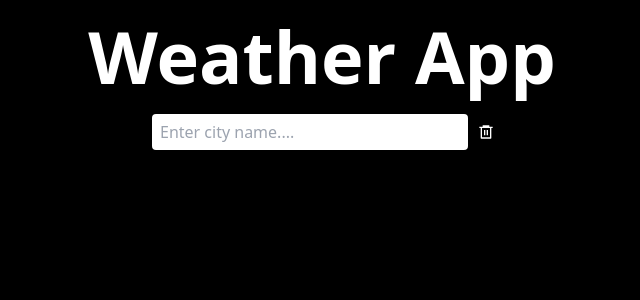
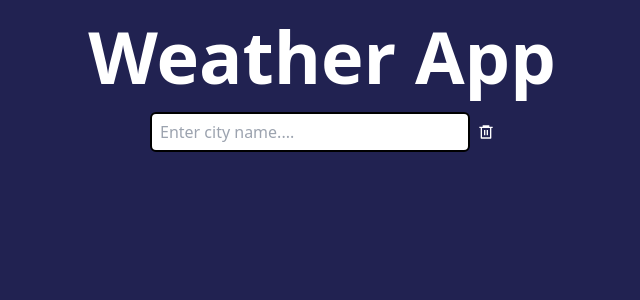
Before and after one commit to bimodwilaksono/weather-app, a React (Vite) app: page / in a window 1280 px wide. Shown: the top 300 px of the page, without its empty margins (318-958 px from the left). Built offline with nearby package versions, Linux system fonts and the light colour scheme.

Commit message:
FE: Change BG color

```diff
--- a/src/index.css
+++ b/src/index.css
@@ -4,5 +4,5 @@
 
 body {
   margin: 0;
-  background-color: black;
+  background-color: #212251;
 }
```
